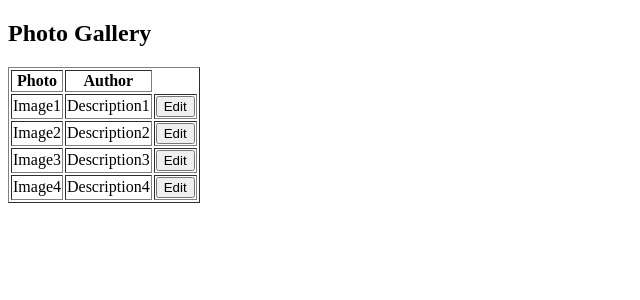
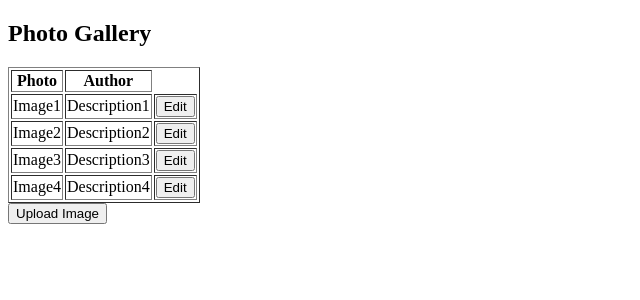
Before and after one commit to gamingamerman/photo_gallery, a PHP site: page /photo-page.php in a window 1280 px wide. Shown: the top 300 px of the page, without its empty margins (0-640 px from the left). Run offline with PHP 8.4, Linux system fonts and the light colour scheme.

Commit message:
added upload image button

```diff
--- a/photo-page.php
+++ b/photo-page.php
@@ -39,5 +39,7 @@ session_start();
             </tr>
         </tbody>
     </table>
+    <a href="upload-photo.php"><button>Upload Image</button></a>
+
 </body>
 </html>
```
